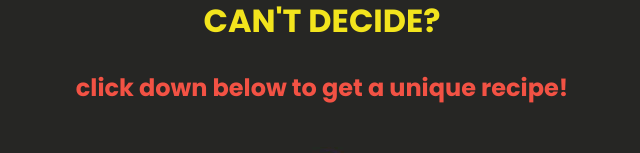
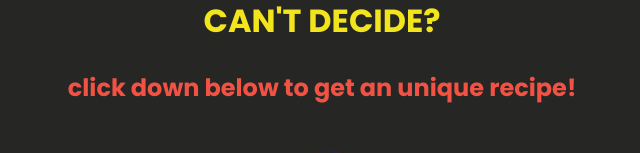
Before and after one commit to better-perelki/perelki, a React (Create React App) app: page / in a window 1280 px wide. Shown: the part 1074-1227 px from the top of the page, without its empty margins (318-958 px from the left). Built offline with nearby package versions, Linux system fonts and the light colour scheme; no server answers.

Commit message:
Update RandomDrink.js
changing 'a unique' to 'an unique'

```diff
--- a/src/components/RandomDrink.js
+++ b/src/components/RandomDrink.js
@@ -24,7 +24,7 @@ const RandomDrink = () => {
 
     return (
         <div className='RandomDrink' onClick={handleRandomDrinkClick} style={{ cursor: 'pointer' }} data-testid="random-drink">
-            <h2>click down below to get a unique recipe!</h2>
+            <h2>click down below to get an unique recipe!</h2>
             {randomDrink && <p>Random Drink ID: {randomDrink}</p>}
             <img src={RandomDrinkGif} className='RandomDrinkGif' alt='RandomDrink' />
         </div>
```
